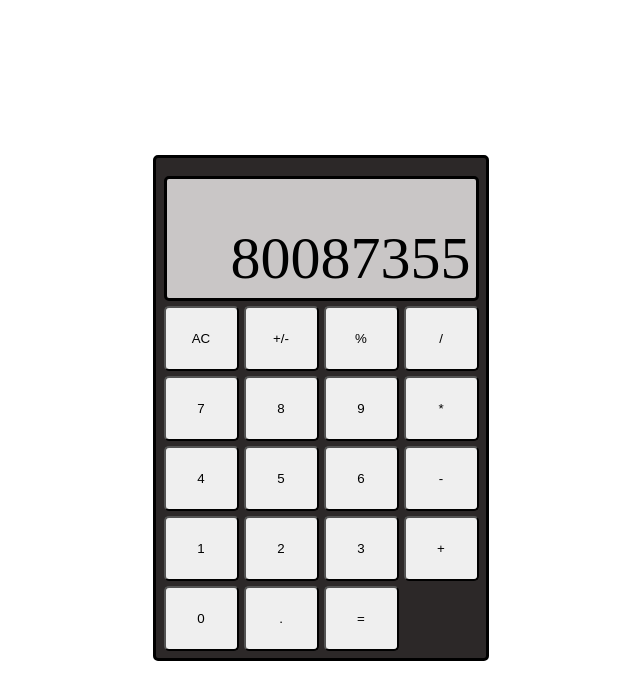
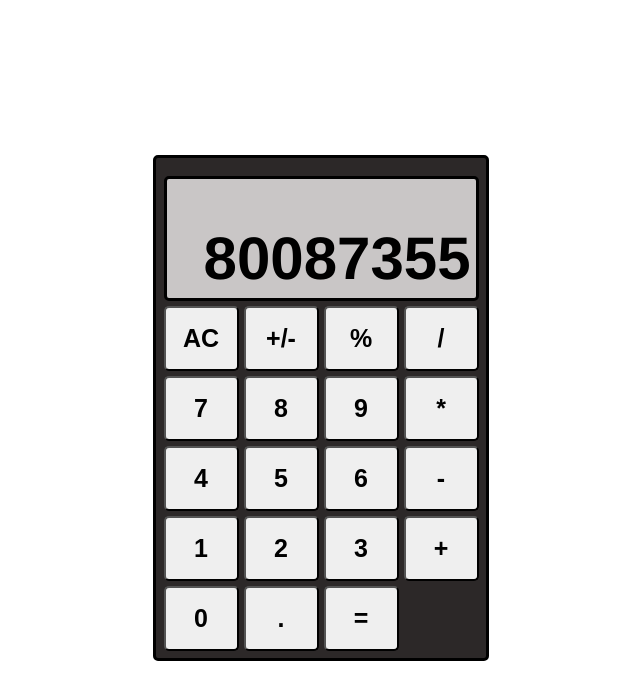
Before and after one commit to EmbryonicDev/calculator, a plain HTML site: page index.html in a window 1280 px wide. Shown: the whole page, without its empty margins (327-967 px from the left). Drawn offline with Linux system fonts and the light colour scheme.

Commit message:
update font styling

```diff
--- a/style.css
+++ b/style.css
@@ -32,6 +32,8 @@ body {
   justify-content: flex-end;
   align-items: flex-end;
   font-size: 60px;
+  font-weight: 900;
+  font-family: Helvetica, Arial, sans-serif;
   padding: 5px;
   background-color: rgb(201, 198, 198);
 }
@@ -39,6 +41,8 @@ body {
 .btn  {
   width: 75px;
   height: 65px;
+  font-size: 25px;
+  font-weight: 900;
 }
 
 #zero {
```
